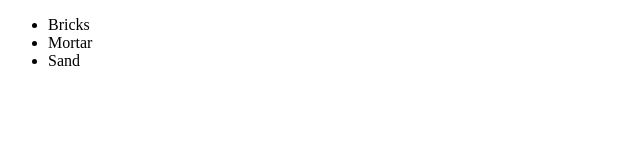
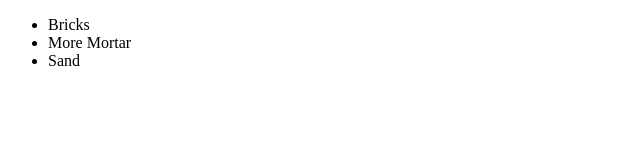
Before and after one commit to tundeogunde/LearnCodeAcademy, a plain HTML site: page index.html in a window 1280 px wide. Shown: the full height of the page, 0-640 px from the left. Drawn offline with Linux system fonts and the light colour scheme.

Commit message:
Added More Mortar

```diff
--- a/index.html
+++ b/index.html
@@ -9,7 +9,7 @@
 	<div>
 		<ul>
 			<li>Bricks</li>
-			<li>Mortar</li>
+			<li>More Mortar</li>
 			<li>Sand</li>
 		</ul>
 	</div>
```
